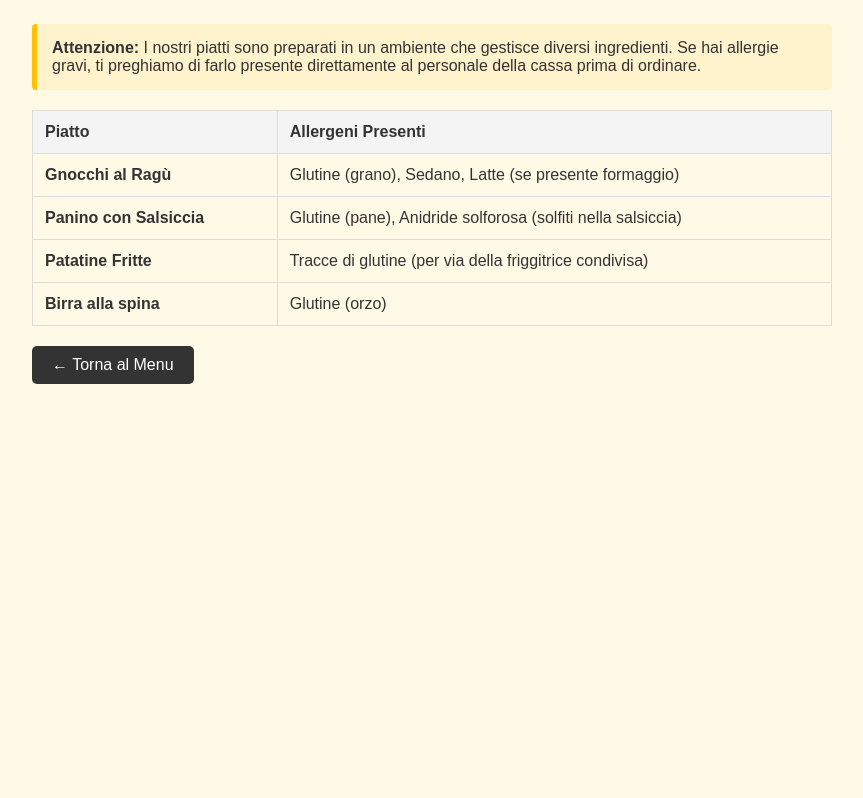
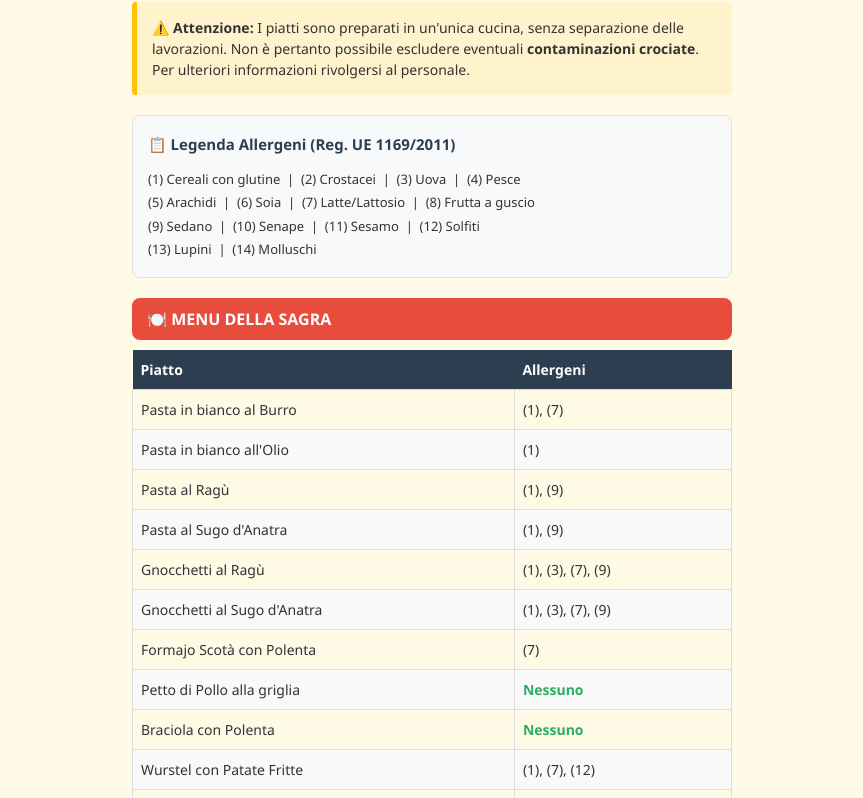
Before and after one commit to paoloisabella2114-git/comanda1, a website: page public/allergeni.html in a window 1280 px wide. Shown: the part 92-890 px from the top of the page, without its empty margins (208-1071 px from the left). Before the commit the page ends 830 px from the top, so only its background shows below. Drawn offline with Linux system fonts and the light colour scheme.

Commit message:
Update allergeni.html

```diff
--- a/public/allergeni.html
+++ b/public/allergeni.html
@@ -2,86 +2,159 @@
 <html lang="it">
 <head>
     <meta charset="UTF-8">
-    <meta name="viewport" content="width=device-width, initial-scale=1.0">
+    <meta name="viewport" content="width=device-width, initial-scale=1.0, maximum-scale=1.0, user-scalable=no">
     <title>Informativa Allergeni - Sagra</title>
     <link rel="stylesheet" href="css/styles.css">
     <style>
         .container-allergeni {
-            max-width: 800px;
-            margin: 30px auto;
-            padding: 0 20px;
-            font-family: sans-serif;
+            max-width: 600px;
+            margin: 20px auto;
+            padding: 0 15px 40px 15px;
+            font-family: 'Segoe UI', Arial, sans-serif;
         }
-        .tabella-allergeni {
-            width: 100%;
-            border-collapse: collapse;
-            margin-top: 20px;
-        }
-        .tabella-allergeni th, .tabella-allergeni td {
-            border: 1px solid #ddd;
-            padding: 12px;
-            text-align: left;
-        }
-        .tabella-allergeni th {
-            background-color: #f4f4f4;
-        }
+        h1 { color: #e67e22; font-size: 24px; text-align: center; text-transform: uppercase; margin-bottom: 10px; }
         .nota-allergeni {
             background-color: #fff3cd;
             border-left: 5px solid #ffc107;
             padding: 15px;
             margin-bottom: 20px;
             border-radius: 4px;
+            font-size: 14px;
+            line-height: 1.5;
         }
+        .sezione-titolo {
+            background: #e74c3c;
+            color: white;
+            padding: 10px 15px;
+            border-radius: 8px;
+            font-size: 16px;
+            font-weight: bold;
+            margin: 20px 0 10px 0;
+            text-transform: uppercase;
+        }
+        .tabella-allergeni {
+            width: 100%;
+            border-collapse: collapse;
+            margin-bottom: 10px;
+            font-size: 14px;
+        }
+        .tabella-allergeni th {
+            background-color: #2c3e50;
+            color: white;
+            padding: 10px 8px;
+            text-align: left;
+        }
+        .tabella-allergeni td {
+            border: 1px solid #ddd;
+            padding: 10px 8px;
+            vertical-align: top;
+        }
+        .tabella-allergeni tr:nth-child(even) td { background-color: #f9f9f9; }
+        .tabella-allergeni tr:hover td { background-color: #fff9c4; }
+        .legenda {
+            background: #f8f9fa;
+            border: 1px solid #dee2e6;
+            border-radius: 8px;
+            padding: 15px;
+            margin: 20px 0;
+            font-size: 13px;
+            line-height: 1.8;
+        }
+        .legenda h3 { color: #2c3e50; margin: 0 0 10px 0; font-size: 15px; }
         .btn-torna {
-            display: inline-block;
-            margin-top: 20px;
-            padding: 10px 20px;
-            background-color: #333;
-            color: #fff;
+            display: block;
+            width: 100%;
+            padding: 18px;
+            background-color: #e74c3c;
+            color: white;
             text-decoration: none;
-            border-radius: 5px;
+            border-radius: 12px;
+            font-size: 18px;
+            font-weight: bold;
+            text-align: center;
+            box-sizing: border-box;
+            margin-top: 25px;
+            box-shadow: 0 6px #c0392b;
         }
+        .btn-torna:active { transform: translateY(4px); box-shadow: none; }
+        .nessuno { color: #27ae60; font-weight: bold; }
     </style>
 </head>
 <body>
-
 <div class="container-allergeni">
-        <h1>Informativa sugli Allergeni</h1>
+    <h1>🥜 Informativa Allergeni</h1>
 
     <div class="nota-allergeni">
-            <strong>Attenzione:</strong> I nostri piatti sono preparati in un ambiente che gestisce diversi ingredienti. Se hai allergie gravi, ti preghiamo di farlo presente direttamente al personale della cassa prima di ordinare.
+        <strong>⚠️ Attenzione:</strong> I piatti sono preparati in un'unica cucina, senza separazione delle lavorazioni. Non è pertanto possibile escludere eventuali <strong>contaminazioni crociate</strong>. Per ulteriori informazioni rivolgersi al personale.
     </div>
 
+    <div class="legenda">
+        <h3>📋 Legenda Allergeni (Reg. UE 1169/2011)</h3>
+        (1) Cereali con glutine &nbsp;|&nbsp; (2) Crostacei &nbsp;|&nbsp; (3) Uova &nbsp;|&nbsp; (4) Pesce<br>
+        (5) Arachidi &nbsp;|&nbsp; (6) Soia &nbsp;|&nbsp; (7) Latte/Lattosio &nbsp;|&nbsp; (8) Frutta a guscio<br>
+        (9) Sedano &nbsp;|&nbsp; (10) Senape &nbsp;|&nbsp; (11) Sesamo &nbsp;|&nbsp; (12) Solfiti<br>
+        (13) Lupini &nbsp;|&nbsp; (14) Molluschi
+    </div>
+
+    <div class="sezione-titolo">🍽️ Menu della Sagra</div>
     <table class="tabella-allergeni">
         <thead>
-                <tr>
-                    <th>Piatto</th>
-                    <th>Allergeni Presenti</th>
-                </tr>
+            <tr><th>Piatto</th><th>Allergeni</th></tr>
         </thead>
         <tbody>
-                <!-- Esempi da personalizzare in base al vostro menu -->
-                <tr>
-                    <td><strong>Gnocchi al Ragù</strong></td>
-                    <td>Glutine (grano), Sedano, Latte (se presente formaggio)</td>
-                </tr>
-                <tr>
-                    <td><strong>Panino con Salsiccia</strong></td>
-                    <td>Glutine (pane), Anidride solforosa (solfiti nella salsiccia)</td>
-                </tr>
-                <tr>
-                    <td><strong>Patatine Fritte</strong></td>
-                    <td>Tracce di glutine (per via della friggitrice condivisa)</td>
-                </tr>
-                <tr>
-                    <td><strong>Birra alla spina</strong></td>
-                    <td>Glutine (orzo)</td>
-                </tr>
+            <tr><td>Pasta in bianco al Burro</td><td>(1), (7)</td></tr>
+            <tr><td>Pasta in bianco all'Olio</td><td>(1)</td></tr>
+            <tr><td>Pasta al Ragù</td><td>(1), (9)</td></tr>
+            <tr><td>Pasta al Sugo d'Anatra</td><td>(1), (9)</td></tr>
+            <tr><td>Gnocchetti al Ragù</td><td>(1), (3), (7), (9)</td></tr>
+            <tr><td>Gnocchetti al Sugo d'Anatra</td><td>(1), (3), (7), (9)</td></tr>
+            <tr><td>Formajo Scotà con Polenta</td><td>(7)</td></tr>
+            <tr><td>Petto di Pollo alla griglia</td><td class="nessuno">Nessuno</td></tr>
+            <tr><td>Braciola con Polenta</td><td class="nessuno">Nessuno</td></tr>
+            <tr><td>Wurstel con Patate Fritte</td><td>(1), (7), (12)</td></tr>
+            <tr><td>Costicine con Polenta</td><td>(12)</td></tr>
+            <tr><td>Salsicce con Polenta</td><td>(12)</td></tr>
+            <tr><td>Pastin dell'Alpago</td><td>(12)</td></tr>
+            <tr><td>Spiedo</td><td>(12)</td></tr>
+            <tr><td>Spezzatino di Capriolo</td><td>(1), (9), (12)</td></tr>
+            <tr><td>Grigliata di Pesce</td><td>(2), (4), (14)</td></tr>
+            <tr><td>Fritto Misto di Pesce</td><td>(1), (2), (4), (14)</td></tr>
+            <tr><td>Fagioli al Prezzemolo</td><td class="nessuno">Nessuno</td></tr>
+            <tr><td>Fagioli con Cipolla</td><td class="nessuno">Nessuno</td></tr>
+            <tr><td>Patate Fritte</td><td class="nessuno">Nessuno</td></tr>
+            <tr><td>Carote</td><td class="nessuno">Nessuno</td></tr>
+            <tr><td>Insalata Mista</td><td class="nessuno">Nessuno</td></tr>
+            <tr><td>Polenta</td><td class="nessuno">Nessuno</td></tr>
+            <tr><td>Pane</td><td>(1)</td></tr>
+            <tr><td>Maionese</td><td>(3)</td></tr>
+            <tr><td>Senape</td><td>(10)</td></tr>
+            <tr><td>Salsa Rosa</td><td>(3), (10)</td></tr>
+            <tr><td>Dolci</td><td>Vedi etichette</td></tr>
         </tbody>
     </table>
 
-        <a href="index.html" class="btn-torna">← Torna al Menu</a>
+    <div class="sezione-titolo">🧂 Ingredienti e Allergeni</div>
+    <table class="tabella-allergeni">
+        <thead>
+            <tr><th>Ingrediente</th><th>Allergene</th></tr>
+        </thead>
+        <tbody>
+            <tr><td>Farina / Pasta / Gnocchi / Pane</td><td>(1)</td></tr>
+            <tr><td>Nutella</td><td>(6), (7), (8)</td></tr>
+            <tr><td>Formaggi / Grana</td><td>(7)</td></tr>
+            <tr><td>Uova / Maionese</td><td>(3)</td></tr>
+            <tr><td>Pesce / Fritto / Grigliata</td><td>(4)</td></tr>
+            <tr><td>Crostacei / Molluschi</td><td>(2), (14)</td></tr>
+            <tr><td>Sedano / Preparati per sughi</td><td>(9)</td></tr>
+            <tr><td>Senape / Salsa Rosa</td><td>(10)</td></tr>
+            <tr><td>Vino / Aceto</td><td>(12)</td></tr>
+            <tr><td>Spezie miste</td><td>Controllare (9) o (10)</td></tr>
+            <tr><td>Oli, Verdure fresche, Carne ai ferri</td><td class="nessuno">Nessuno</td></tr>
+            <tr><td>Bibite / Caffè / Thè</td><td class="nessuno">Nessuno</td></tr>
+        </tbody>
+    </table>
+
+    <a href="index.html" class="btn-torna">← Torna alla Home</a>
 </div>
-
 </body>
 </html>
```
Lines whose indentation alone changed are shown as unchanged.
